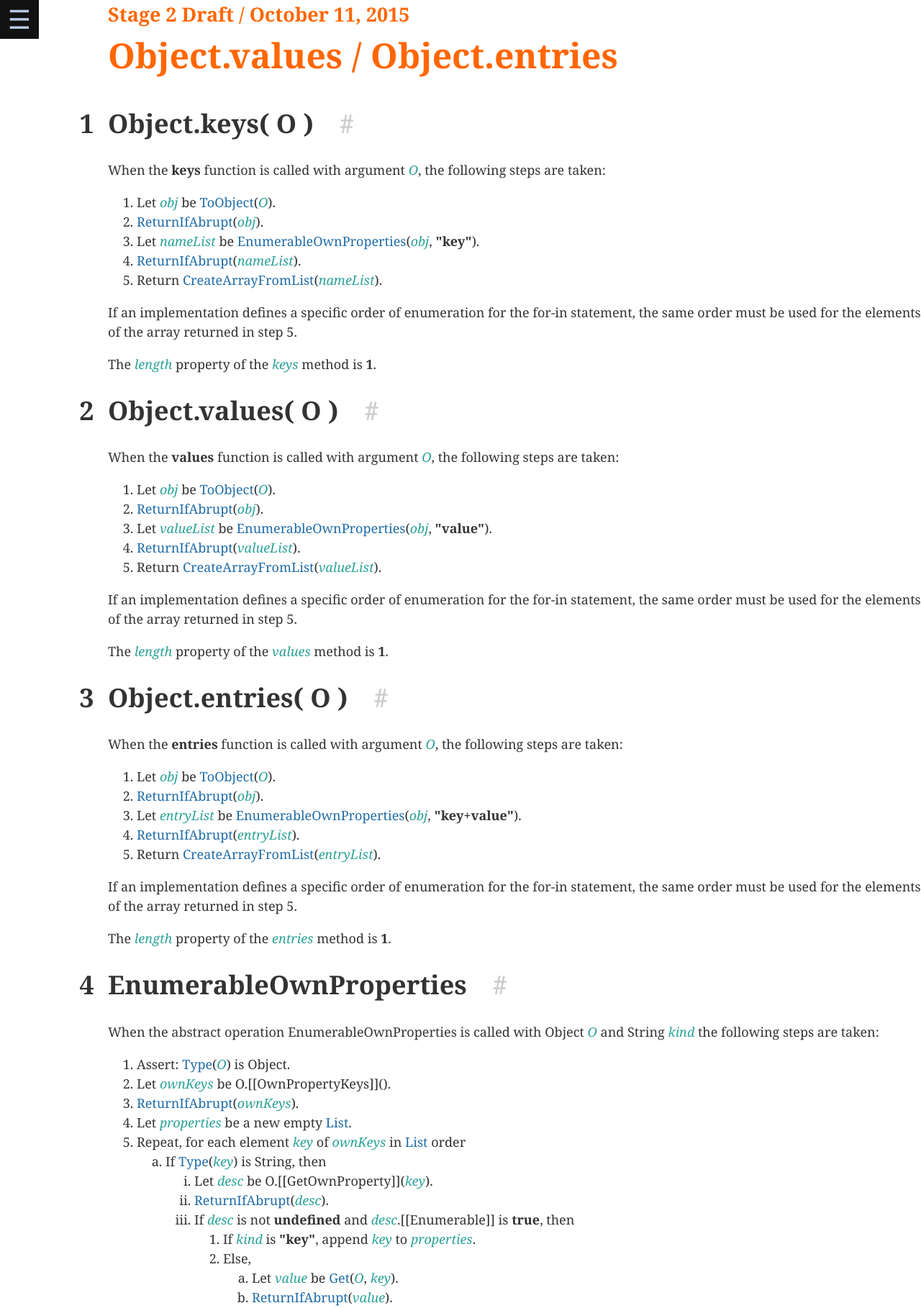
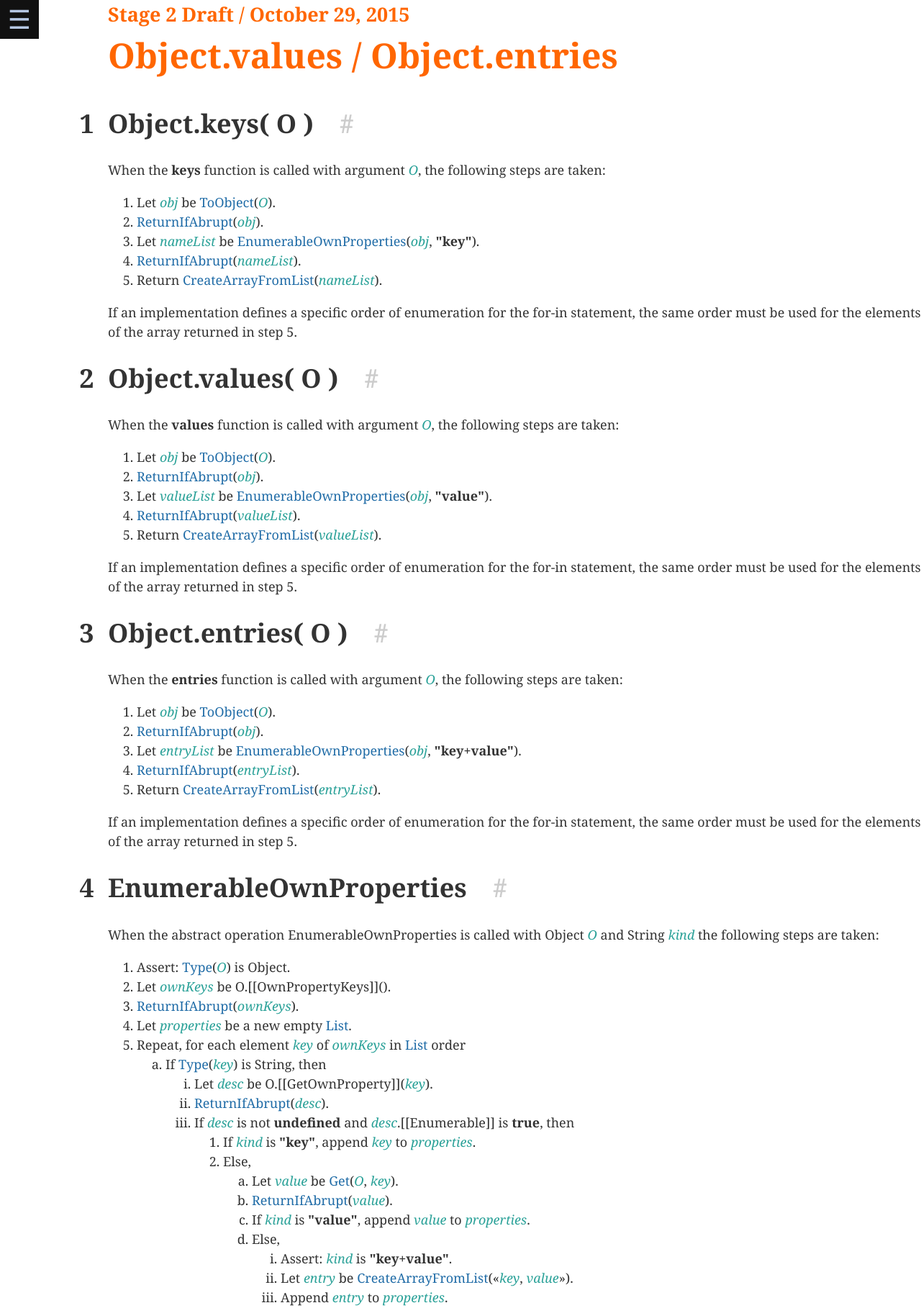
Before and after one commit to tc39/proposal-object-values-entries, a website: page index.html in a window 1280 px wide. Shown: the top 1818 px of the page at 72% size. Drawn offline with nearby package versions, Linux system fonts and the light colour scheme.

Commit message:
Remove explicit length ◉︵◉
per https://github.com/tc39/proposal-object-values-entries/issues/9#issuecomment-152006246

```diff
--- a/index.html
+++ b/index.html
@@ -21,7 +21,7 @@
 			</ol>
 		</div>
 	</div>
-	<h1 class="version">Stage 2 Draft / October 11, 2015</h1>
+	<h1 class="version">Stage 2 Draft / October 29, 2015</h1>
 	<h1 class="title">Object.values / Object.entries</h1>
 	<emu-clause id="Object.keys">
 		<h1><span class="secnum">1</span>Object.keys( O )<span class="utils"><span class="anchor"><a href="#Object.keys">#</a></span></span></h1>
@@ -39,8 +39,6 @@
 			</ol>
 		</emu-alg>
 		<p>If an implementation defines a specific order of enumeration for the for-in statement, the same order must be used for the elements of the array returned in step 5.</p>
-		<p>The <var>length</var> property of the <var>keys</var> method is
-			<emu-val>1</emu-val>.</p>
 	</emu-clause>
 
 	<emu-clause id="Object.values">
@@ -59,8 +57,6 @@
 			</ol>
 		</emu-alg>
 		<p>If an implementation defines a specific order of enumeration for the for-in statement, the same order must be used for the elements of the array returned in step 5.</p>
-		<p>The <var>length</var> property of the <var>values</var> method is
-			<emu-val>1</emu-val>.</p>
 	</emu-clause>
 
 	<emu-clause id="Object.entries">
@@ -79,8 +75,6 @@
 			</ol>
 		</emu-alg>
 		<p>If an implementation defines a specific order of enumeration for the for-in statement, the same order must be used for the elements of the array returned in step 5.</p>
-		<p>The <var>length</var> property of the <var>entries</var> method is
-			<emu-val>1</emu-val>.</p>
 	</emu-clause>
 
 	<emu-clause id="EnumerableOwnProperties" aoid="EnumerableOwnProperties">
```
Also changed, not shown: spec.md (+0 -6 lines), 1 other file.
